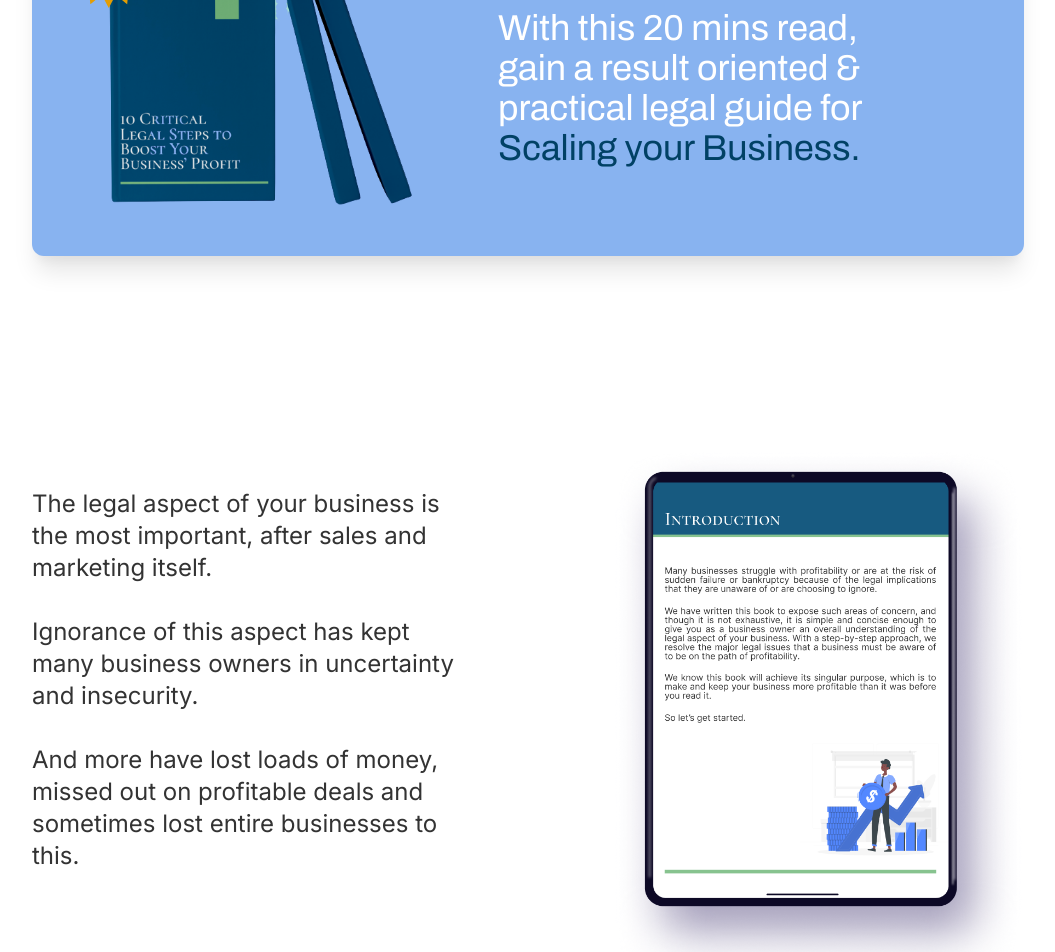
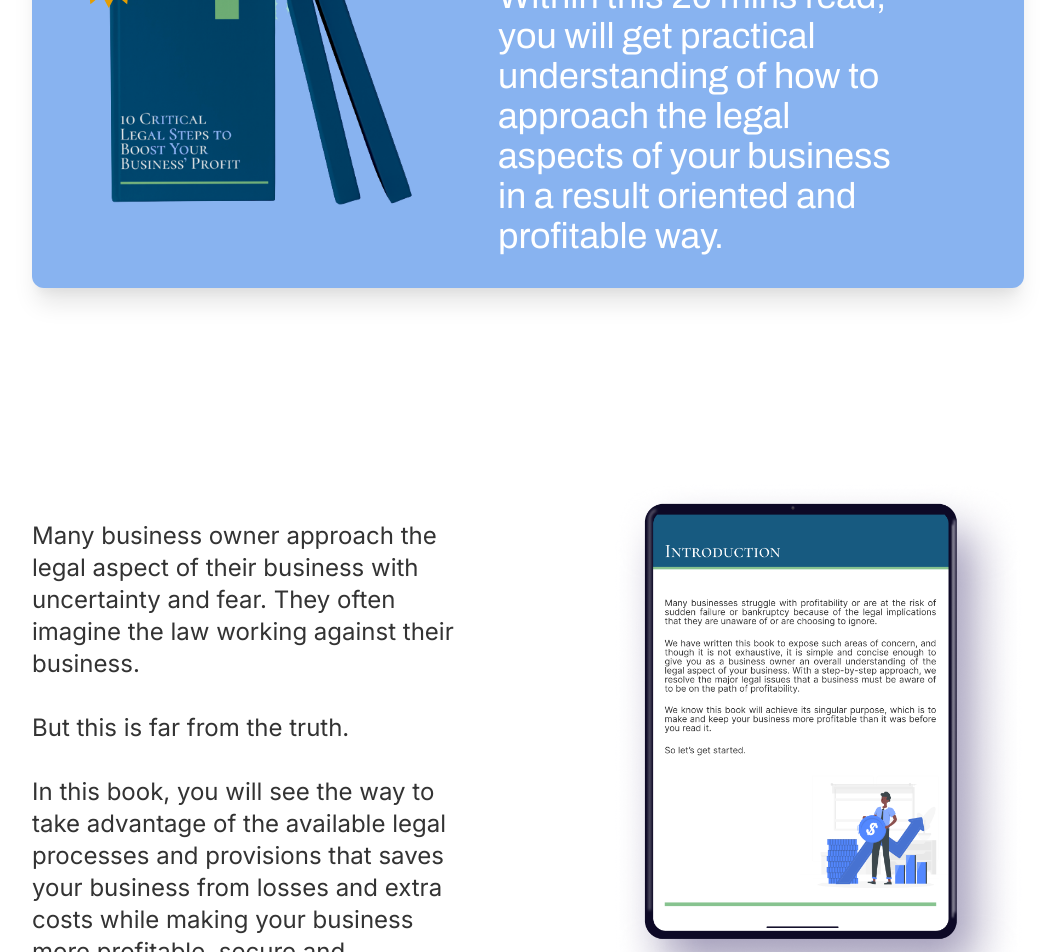
Before and after one commit to letroot/scalelegal.africa, a Vue app: page / in a window 1280 px wide. Shown: the part 760-1712 px from the top of the page, without its empty margins (112-1167 px from the left). Built offline with nearby package versions, Linux system fonts and the light colour scheme; the HTML template or start-up script is replaced by a standard one.

Commit message:
content changes

```diff
--- a/src/components/Landing.vue
+++ b/src/components/Landing.vue
@@ -4,7 +4,7 @@
       <div class="pt-14 sm:pt-20 lg:pt-24 xl:pt-32 sm:pb-6 px-10 sm:px-8">
         <div>
           <h1
-            class="text-center font-semibold text-2xl sm:text-5xl text-nav-text sm:w-3/4 sm:mx-auto circular-book lg:w-9/12  xl:w-8/12 lg:text-6xl lg:tracking-tight xl:text-7xl"
+            class="text-center font-semibold text-2xl sm:text-5xl text-nav-text sm:w-3/4 sm:mx-auto circular-book lg:w-9/12 xl:w-8/12 lg:text-6xl lg:tracking-tight xl:text-7xl"
           >
             Make Your Business More Profitable, Secure and Investible
           </h1>
@@ -28,11 +28,11 @@
           </div>
           <div class="w-6/12 sm:w-7/12">
             <p
-              class="text-white text-sm sm:text-2xl lg:text-3xl sm:w-3/4 ml-5 sm:ml-12 mt-3 sm:mt-10 sm:leading-tight lg:mt-14 xl:text-4xl xl:mt-24 archivo-font"
+              class="text-white text-sm sm:text-2xl lg:text-3xl sm:w-3/4 ml-5 sm:ml-12 mt-3 sm:leading-tight xl:text-4xl xl:mt-16 archivo-font"
             >
-              With this 20 mins read, gain a result oriented & practical legal
-              guide for
-              <span class="text-your-business">Scaling your Business.</span>
+              Within this 20 mins read, you will get practical understanding of
+              how to approach the legal aspects of your business in a result
+              oriented and profitable way.
             </p>
           </div>
         </div>
@@ -45,16 +45,26 @@
           <p
             class="text-center sm:text-left sm:text-base lg:text-xl xl:text-2xl sm:w-3/4 sm:mt-8 lg:mt-10 text-body-text sm:leading-none inter-font"
           >
-            The legal aspect of your business is the most important, after sales
-            and marketing itself.
+            Many business owner approach the legal aspect of their business with
+            uncertainty and fear. They often imagine the law working against
+            their business.
             <br />
             <br />
-            Ignorance of this aspect has kept many business owners in
-            uncertainty and insecurity.
+            But this is far from the truth.
             <br />
             <br />
-            And more have lost loads of money, missed out on profitable deals
-            and sometimes lost entire businesses to this.
+            In this book, you will see the way to take advantage of the
+            available legal processes and provisions that saves your business
+            from losses and extra costs while making your business more
+            profitable, secure and investible.
+            <br />
+            <br />
+            You would see things you have been missing out on, because of
+            certain provisions and aspects of the law you are unaware of.
+            <br />
+            <br />
+            We are excited because we know your business will take a far more
+            profitable path after reading this book.
           </p>
           <div class="sm:mt-16 xl:mt-20 text-center sm:text-left">
             <button
@@ -65,6 +75,7 @@
               >
             </button>
             <button
+              @click="scrollMeTo('bookcovers')"
               class="bg-nav-text py-2 rounded-lg px-5 ml-2 mt-8 sm:mt-0 focus:outline-none text-white lg:text-base xl:text-xl"
             >
               Learn More
@@ -93,6 +104,7 @@
       </div>
 
       <div
+        ref="bookcovers"
         class="sm:mt-32 lg:mt-48 lg:px-24 xl:px-36 sm:px-12 sm:flex mt-20 px-10"
       >
         <div class="sm:w-7/12">
@@ -369,6 +381,14 @@ export default {
   metaInfo: {
     title: "Publications :: ScaleLegal Africa",
   },
+  methods: {
+    scrollMeTo(refName) {
+      var element = this.$refs[refName];
+      var top = element.offsetTop;
+
+      window.scrollTo(0, top);
+    },
+  },
 };
 </script>
 
```
